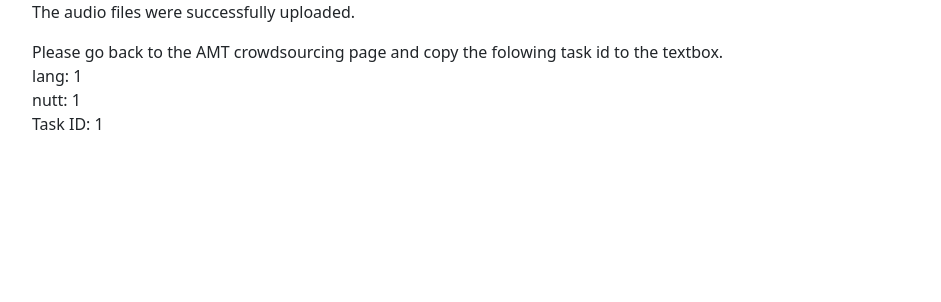
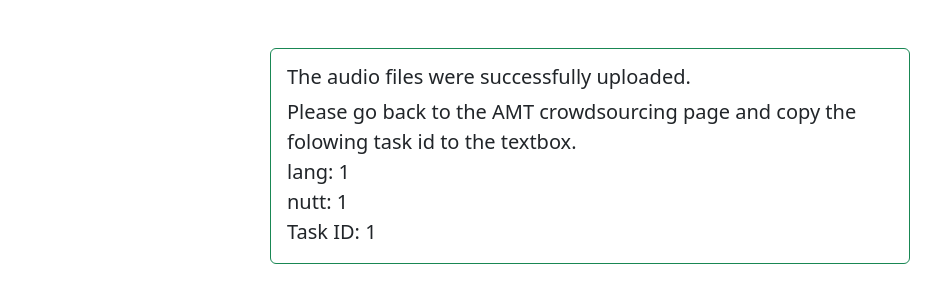
Before and after one commit to cromz22/recorder, a React (Create React App) app in the folder frontend/: page /finished/1/1/1 in a window 1280 px wide. Shown: the top 302 px of the page, without its empty margins (50-991 px from the left). Built offline with nearby package versions, Linux system fonts and the light colour scheme.

Commit message:
style finished page

```diff
--- a/frontend/src/components/Finished.tsx
+++ b/frontend/src/components/Finished.tsx
@@ -1,4 +1,4 @@
-import Container from "react-bootstrap/Container";
+import Card from "react-bootstrap/Card";
 import { useParams } from "react-router-dom";
 
 const Finished = () => {
@@ -7,9 +7,10 @@
   let { taskId } = useParams<{ taskId: string }>();
 
   let ctn = (
-    <Container>
-      <p>The audio files were successfully uploaded.</p>
-      <p>
+    <Card style={{ width: "50%" }} border="success" className="mx-auto my-5 fs-5">
+	<Card.Body>
+      <Card.Title>The audio files were successfully uploaded.</Card.Title>
+      <Card.Text>
         Please go back to the AMT crowdsourcing page and copy the folowing task
         id to the textbox.
         <br />
@@ -18,15 +19,17 @@
         nutt: {nutt}
         <br />
         Task ID: {taskId}
-      </p>
-    </Container>
+      </Card.Text>
+	</Card.Body>
+    </Card>
   );
 
   if (lang === "ja") {
     ctn = (
-      <Container>
-        <p>音声ファイルは正常にアップロードされました。</p>
-        <p>
+    <Card style={{ width: "50%" }} border="success" className="mx-auto my-5 fs-5">
+	<Card.Body>
+        <Card.Title>音声ファイルは正常にアップロードされました。</Card.Title>
+        <Card.Text>
           Yahoo!クラウドソーシングのページに戻り、以下のidを入力してください。
           <br />
           lang: {lang}
@@ -34,8 +37,9 @@
           nutt: {nutt}
           <br />
           Task ID: {taskId}
-        </p>
-      </Container>
+        </Card.Text>
+	</Card.Body>
+    </Card>
     );
   }
 
```
